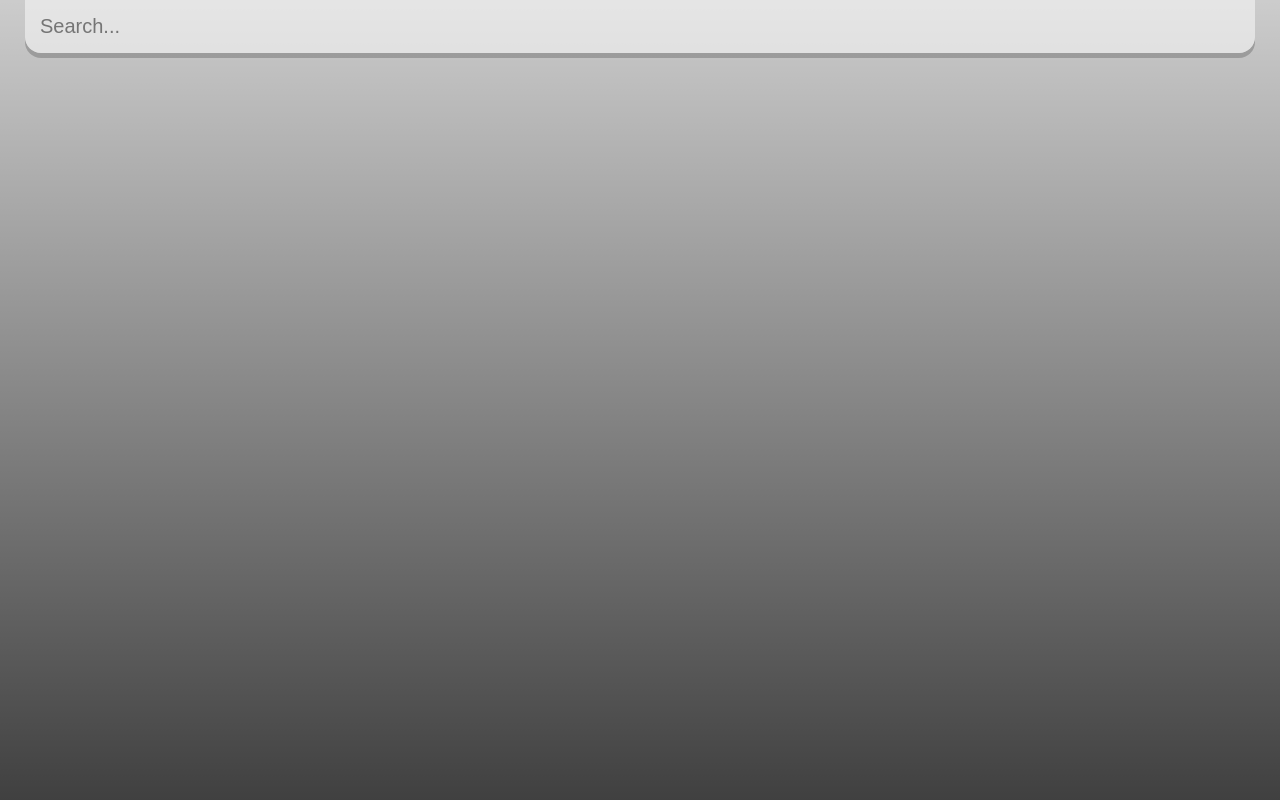
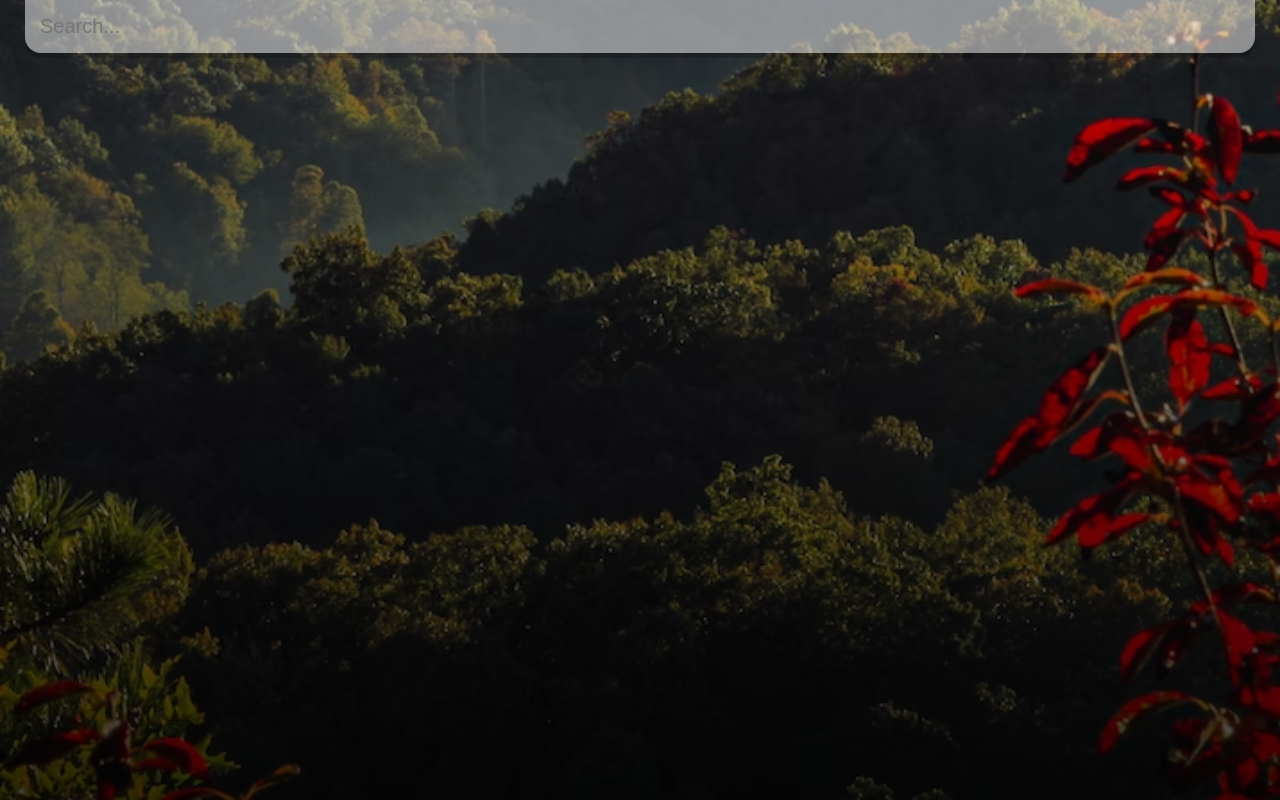
Before and after one commit to DismasNgoda/react-weather-app, a React (Create React App) app: page / in a window 1280 px wide. Built offline with nearby package versions, Linux system fonts and the light colour scheme.

Commit message:
updates the display parameters

```diff
--- a/src/index.css
+++ b/src/index.css
@@ -9,14 +9,14 @@ body {
 }
 
 .app {
-  /* background-image: url('./assets/cold-bg.jpg'); */
+  background-image: url('./assets/images/warm-bg.avif');
   background-size: cover;
   background-position: bottom;
   transition: 0.4 ease;
 }
 
 .app.warm {
-  /* background-image: url('./assets/warm-bg.jpg'); */
+  background-image: url('./assets/images/cold-bg.avif');
 }
 
 main {
```
Also changed, not shown: src/components/Search.js (deleted, +0 -9 lines), src/assets/images/cold-bg.avif (added), src/assets/images/warm-bg.avif (added).
